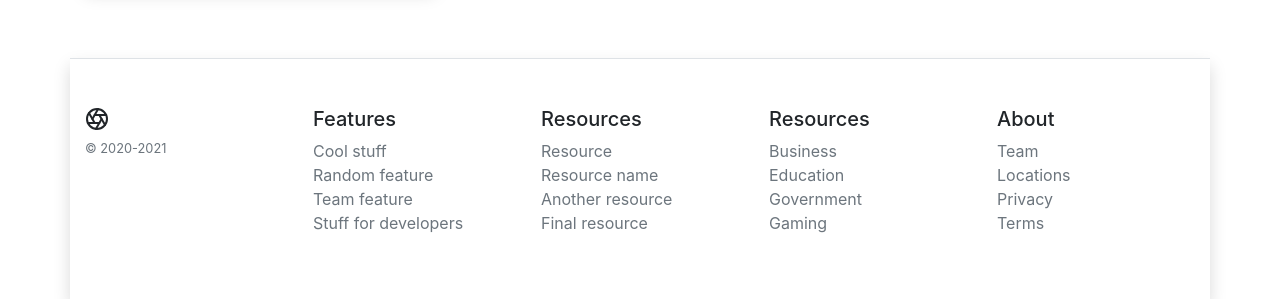
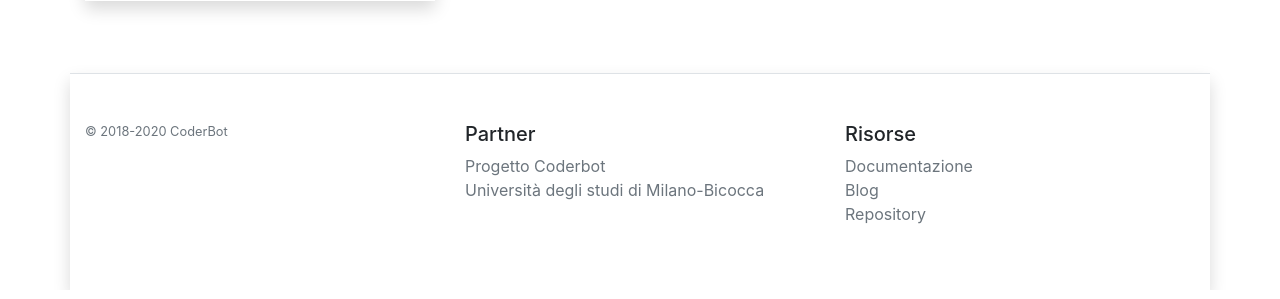
Before and after one commit to MicheleCarbonera/CoderBotMarketplace, a Django app: page / in a window 1280 px wide. Shown: the part 1969-2268 px from the top of the page. Run offline with Django 3.2, Linux system fonts and the light colour scheme; data comes from the database, SQL or seed files in the repository; both versions use the stored data as it was after the commit; some libraries are stand-ins or nearby versions.

Commit message:
ui fix and dwn fix

```diff
--- a/locallibrary/coderbotMarketplace/models.py
+++ b/locallibrary/coderbotMarketplace/models.py
@@ -7,6 +7,7 @@ class package_db(models.Model):
     IT_Desc = models.CharField(max_length=500)
     image_cover = models.CharField(max_length=500)
     Category = models.IntegerField()
+    downloadcount = models.IntegerField()
 
 # Create your models here.
 class package_category(models.Model):
--- a/locallibrary/coderbotMarketplace/templates/base.html
+++ b/locallibrary/coderbotMarketplace/templates/base.html
@@ -28,7 +28,7 @@
                             <i  class="fas fa-search text-white" aria-hidden="true"></i>
                         </span>
                     </button>
-                    <input class="form-control my-0 py-1" type="text" id="team_name" type="text" name="name_field" placeholder="Search" aria-label="Search /">
+                    <input class="form-control my-0 py-1" type="text" id="team_name" type="text" name="name_field" placeholder="Cerca pacchetto" aria-label="Search /">
                 </div>
             </form>
             <div style="padding-top: 35px!important; padding-right: 15px!important;">
@@ -62,53 +62,23 @@
 <footer class="container py-5 mt-5 border-top shadow">
     <div class="row">
         <div class="col-12 col-md">
-            <svg xmlns="http://www.w3.org/2000/svg" width="24" height="24" viewBox="0 0 24 24" fill="none"
-                 stroke="currentColor" stroke-width="2" stroke-linecap="round" stroke-linejoin="round"
-                 class="d-block mb-2">
-                <circle cx="12" cy="12" r="10"></circle>
-                <line x1="14.31" y1="8" x2="20.05" y2="17.94"></line>
-                <line x1="9.69" y1="8" x2="21.17" y2="8"></line>
-                <line x1="7.38" y1="12" x2="13.12" y2="2.06"></line>
-                <line x1="9.69" y1="16" x2="3.95" y2="6.06"></line>
-                <line x1="14.31" y1="16" x2="2.83" y2="16"></line>
-                <line x1="16.62" y1="12" x2="10.88" y2="21.94"></line>
-            </svg>
-            <small class="d-block mb-3 text-muted">&copy; 2020-2021</small>
+
+            <small class="d-block mb-3 text-muted">&copy; 2018-2020 CoderBot</small>
         </div>
         <div class="col-6 col-md">
-            <h5>Features</h5>
+            <h5>Partner</h5>
             <ul class="list-unstyled text-small">
-                <li><a class="text-muted" href="#">Cool stuff</a></li>
-                <li><a class="text-muted" href="#">Random feature</a></li>
-                <li><a class="text-muted" href="#">Team feature</a></li>
-                <li><a class="text-muted" href="#">Stuff for developers</a></li>
+                <li><a class="text-muted" href="https://www.coderbot.org/it/index.html">Progetto Coderbot</a></li>
+                <li><a class="text-muted" href="https://www.unimib.it/">Universit&agrave degli studi di Milano-Bicocca</a></li>
+
             </ul>
         </div>
         <div class="col-6 col-md">
-            <h5>Resources</h5>
+            <h5>Risorse</h5>
             <ul class="list-unstyled text-small">
-                <li><a class="text-muted" href="#">Resource</a></li>
-                <li><a class="text-muted" href="#">Resource name</a></li>
-                <li><a class="text-muted" href="#">Another resource</a></li>
-                <li><a class="text-muted" href="#">Final resource</a></li>
-            </ul>
-        </div>
-        <div class="col-6 col-md">
-            <h5>Resources</h5>
-            <ul class="list-unstyled text-small">
-                <li><a class="text-muted" href="#">Business</a></li>
-                <li><a class="text-muted" href="#">Education</a></li>
-                <li><a class="text-muted" href="#">Government</a></li>
-                <li><a class="text-muted" href="#">Gaming</a></li>
-            </ul>
-        </div>
-        <div class="col-6 col-md">
-            <h5>About</h5>
-            <ul class="list-unstyled text-small">
-                <li><a class="text-muted" href="#">Team</a></li>
-                <li><a class="text-muted" href="#">Locations</a></li>
-                <li><a class="text-muted" href="#">Privacy</a></li>
-                <li><a class="text-muted" href="#">Terms</a></li>
+                <li><a class="text-muted" href="https://docs.coderbot.org/">Documentazione</a></li>
+                <li><a class="text-muted" href="https://www.coderbot.org/it/blog.html">Blog</a></li>
+                <li><a class="text-muted" href="https://repo.coderbot.org/">Repository</a></li>
             </ul>
         </div>
     </div>
--- a/locallibrary/coderbotMarketplace/templates/index.html
+++ b/locallibrary/coderbotMarketplace/templates/index.html
@@ -27,11 +27,13 @@
 
                             <img class="d-block w-100" src="{{ carousel_item.img_src }}">
                             <div class="carousel-caption d-none d-md-block" style="background-color:{{ carousel_item.bck_rgba }};width: 100%;left: 0%!important;bottom: 0px;">
-                                <h5>{{ carousel_item.line_1st }}</h5>
-                                <p>{{ carousel_item.line_2nd }}</p>
-                                {% if carousel_item.url_visible == 1 %}
-                                    <a href="{{ carousel_item.url_link}}" style="margin-bottom:20px" class="{{ carousel_item.url_class}}">{{ carousel_item.url_txt }} </a>
-                                {% endif %}
+                                <div style="padding-bottom: 20px;">
+                                    <h5>{{ carousel_item.line_1st }}</h5>
+                                    <p>{{ carousel_item.line_2nd }}</p>
+                                    {% if carousel_item.url_visible == 1 %}
+                                        <a href="{{ carousel_item.url_link}}"  class="{{ carousel_item.url_class}}">{{ carousel_item.url_txt }} </a>
+                                    {% endif %}
+                                </div>
                             </div>
                         </div>
                 {% endif %}
@@ -50,7 +52,7 @@
 
 
 
-    <h1>Top package</h1>
+    <h1 style="padding-top: 15px;">I pacchetti più scaricati</h1>
     <div class="row mb-4">
         {% for pack in packages %}
             <div class="col-md-4 mt-4 mb-4">
--- a/locallibrary/coderbotMarketplace/views.py
+++ b/locallibrary/coderbotMarketplace/views.py
@@ -18,12 +18,12 @@ from django.db.models import F
 
 # Create your views here.
 def index(request):
-    res = package_db.objects.all()
+    res = package_db.objects.all().order_by('-downloadcount')
     caros = carousel_home_slider.objects.filter(visible=1)
     carousel_help = list()
     for i in range(caros.count()):
         carousel_help.append(str(i))
-    context = {"packages": res, "carousel_list":caros, "carousel_help":carousel_help }
+    context = {"packages": res[:6], "carousel_list":caros, "carousel_help":carousel_help }
 
     return render(request, "index.html",context)
 
@@ -166,6 +166,7 @@ def download_package(request, package,version):
     if pks.count() == 1:
         packs = package_db.objects.filter(NamePackage=package)[:1].get()
         pack_info = package_version.objects.filter(id_package=packs.id).filter(version=version).update(downloadcount = F('downloadcount')+1)
+        pack_info = package_db.objects.filter(NamePackage=package).update(downloadcount = F('downloadcount')+1)
         try:
             email = request.session["user"]
             pack_dwn_up = users_download_package.objects.filter(pack_id_id=packs.id).filter(email_user=email).update(version_id = version)
```
Also changed, not shown: locallibrary/db.sqlite3, 3 other files.
